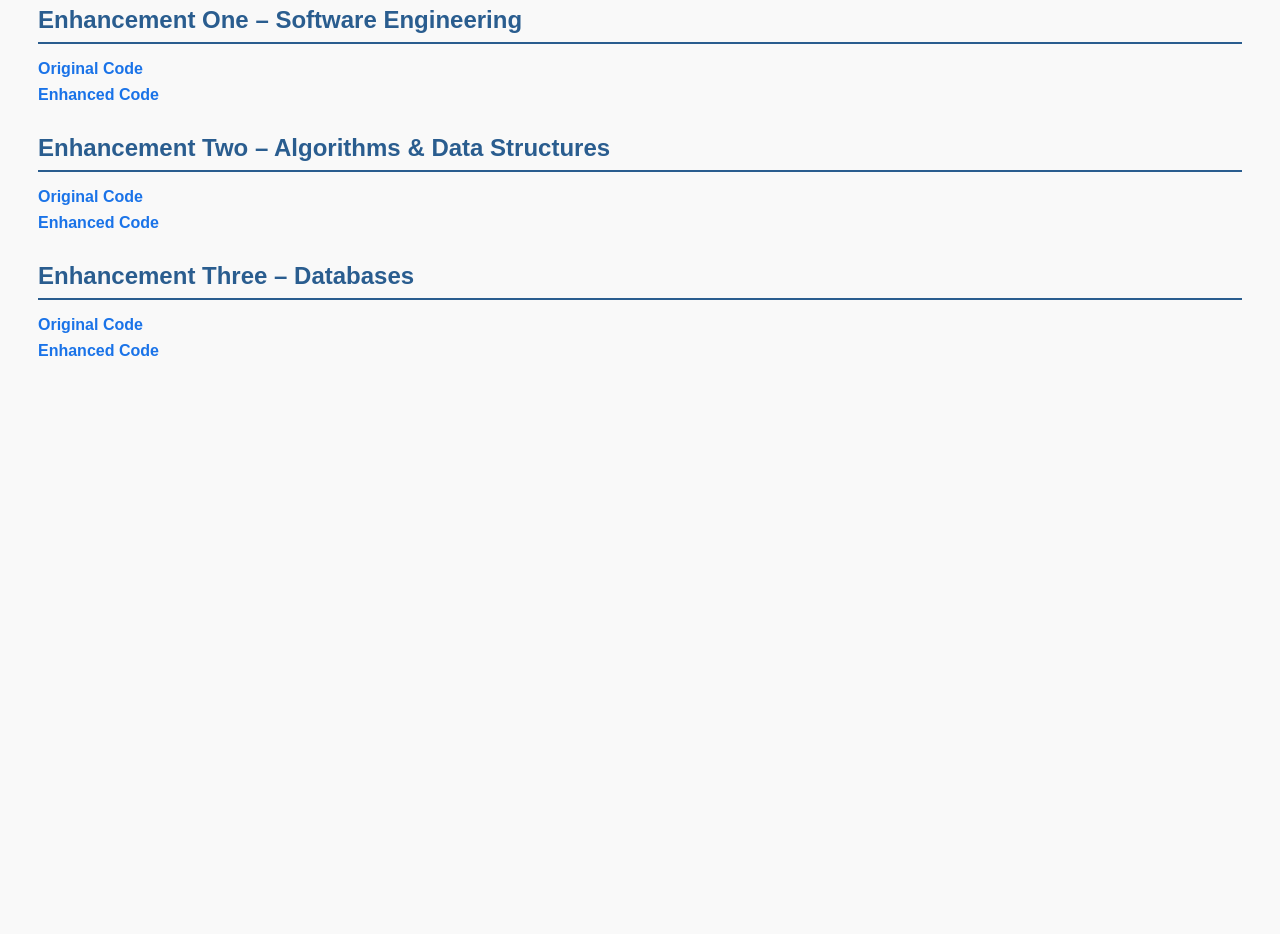
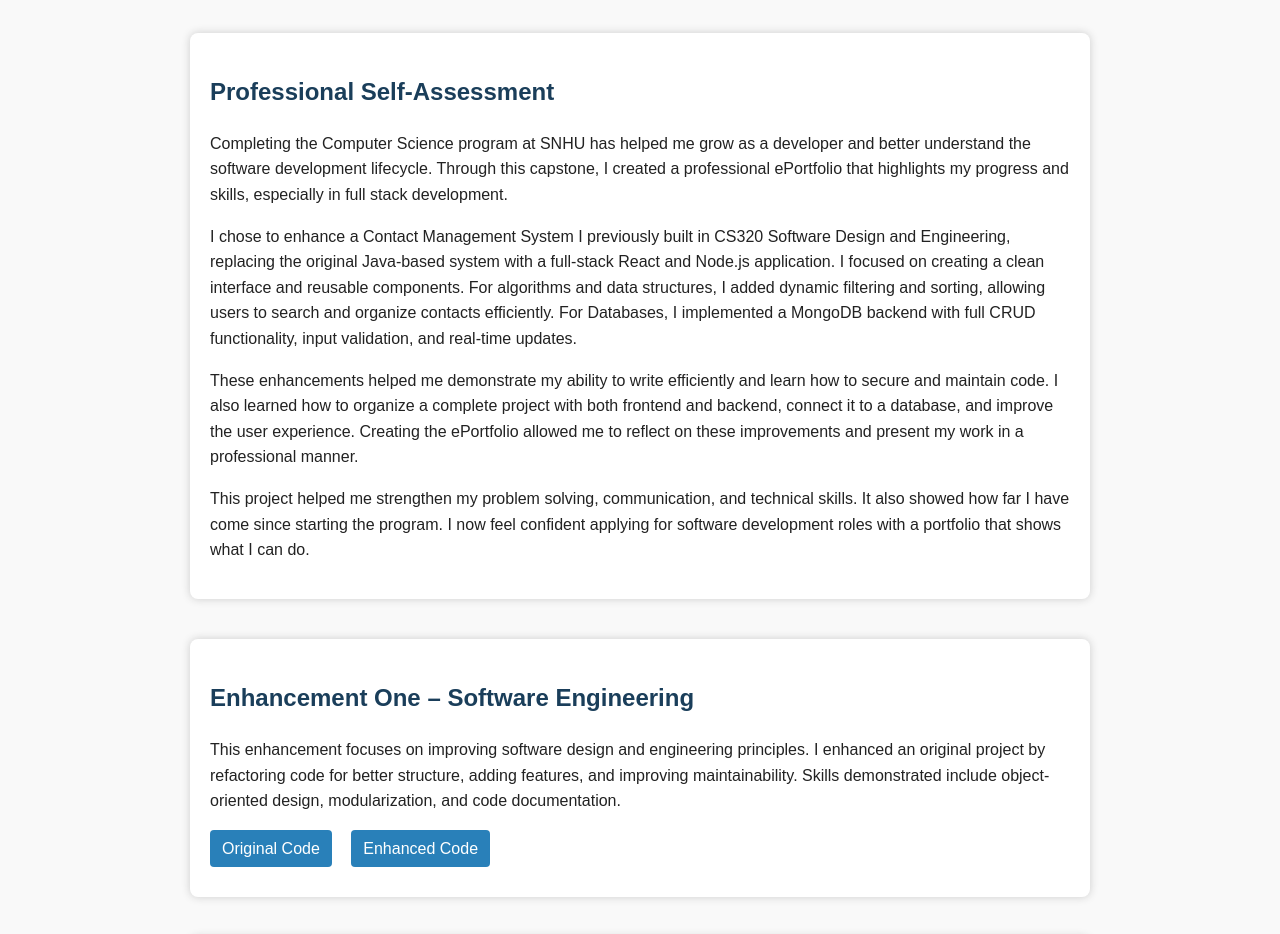
Before and after one commit to Jasleen5911/cs499-portfolio, a plain HTML site: page index.html in a window 1280 px wide. Shown: the part 130-1064 px from the top of the page. Before the commit the page ends 800 px from the top, so only its background shows below. Drawn offline with Linux system fonts and the light colour scheme.

Commit message:
Update homepage with professional self-assessment and enhancement info

```diff
--- a/index.html
+++ b/index.html
@@ -1,71 +1,123 @@
 <!DOCTYPE html>
-<html lang='en'>
+<html lang="en">
 <head>
-  <meta charset='UTF-8'>
+  <meta charset="UTF-8" />
   <title>CS 499 ePortfolio – Jasleen Kaur</title>
   <style>
     body {
       font-family: Arial, sans-serif;
-      padding: 30px;
+      max-width: 900px;
+      margin: 30px auto;
       background: #f9f9f9;
       color: #222;
+      line-height: 1.6;
+      padding: 20px;
+    }
+    h1, h2, h3 {
+      color: #1a3e5a;
     }
     h1 {
       text-align: center;
       margin-bottom: 40px;
-      color: #1a3e5a;
     }
-    .section {
-      margin-bottom: 30px;
-    }
-    .section h2 {
-      color: #2a5d8f;
-      border-bottom: 2px solid #2a5d8f;
-      padding-bottom: 8px;
-      margin-bottom: 15px;
+    section {
+      margin-bottom: 40px;
+      background: #fff;
+      padding: 20px;
+      border-radius: 8px;
+      box-shadow: 0 0 8px #ccc;
     }
     ul {
-      list-style-type: none;
-      padding-left: 0;
-    }
-    li {
-      margin-bottom: 8px;
+      margin-left: 20px;
     }
     a {
-      color: #1a73e8;
+      color: #2980b9;
       text-decoration: none;
-      font-weight: bold;
     }
     a:hover {
       text-decoration: underline;
     }
+    .artifact-links a {
+      display: inline-block;
+      margin-right: 15px;
+      margin-bottom: 10px;
+      padding: 6px 12px;
+      background-color: #2980b9;
+      color: white;
+      border-radius: 4px;
+    }
+    .artifact-links a:hover {
+      background-color: #1a5276;
+    }
   </style>
 </head>
 <body>
+
   <h1>CS 499 ePortfolio – Jasleen Kaur</h1>
 
-  <div class='section'>
+  <section>
+    <h2>Professional Self-Assessment</h2>
+    <p>
+      Completing the Computer Science program at SNHU has helped me grow as a developer and better understand the software development lifecycle.
+      Through this capstone, I created a professional ePortfolio that highlights my progress and skills, especially in full stack development.
+    </p>
+    <p>
+      I chose to enhance a Contact Management System I previously built in CS320 Software Design and Engineering,
+      replacing the original Java-based system with a full-stack React and Node.js application.
+      I focused on creating a clean interface and reusable components.
+      For algorithms and data structures, I added dynamic filtering and sorting, allowing users to search and organize contacts efficiently.
+      For Databases, I implemented a MongoDB backend with full CRUD functionality, input validation, and real-time updates.
+    </p>
+    <p>
+      These enhancements helped me demonstrate my ability to write efficiently and learn how to secure and maintain code.
+      I also learned how to organize a complete project with both frontend and backend, connect it to a database, and improve the user experience.
+      Creating the ePortfolio allowed me to reflect on these improvements and present my work in a professional manner.
+    </p>
+    <p>
+      This project helped me strengthen my problem solving, communication, and technical skills.
+      It also showed how far I have come since starting the program.
+      I now feel confident applying for software development roles with a portfolio that shows what I can do.
+    </p>
+  </section>
+
+  <section>
     <h2>Enhancement One – Software Engineering</h2>
-    <ul>
-      <li><a href="FinalSubmission/Enhancement_One/Original">Original Code</a></li>
-      <li><a href="FinalSubmission/Enhancement_One/Enhanced">Enhanced Code</a></li>
-    </ul>
-  </div>
+    <p>
+      This enhancement focuses on improving software design and engineering principles.
+      I enhanced an original project by refactoring code for better structure, adding features, and improving maintainability.
+      Skills demonstrated include object-oriented design, modularization, and code documentation.
+    </p>
+    <div class="artifact-links">
+      <a href="FinalSubmission/Enhancement_One/Original" target="_blank">Original Code</a>
+      <a href="FinalSubmission/Enhancement_One/Enhanced" target="_blank">Enhanced Code</a>
+    </div>
+  </section>
 
-  <div class='section'>
-    <h2>Enhancement Two – Algorithms & Data Structures</h2>
-    <ul>
-      <li><a href="FinalSubmission/Enhancement_Two/Original">Original Code</a></li>
-      <li><a href="FinalSubmission/Enhancement_Two/Enhanced">Enhanced Code</a></li>
-    </ul>
-  </div>
+  <section>
+    <h2>Enhancement Two – Algorithms and Data Structures</h2>
+    <p>
+      This enhancement improves algorithmic efficiency and incorporates advanced data structures.
+      I optimized existing algorithms for performance and added complex data handling techniques.
+      This demonstrates my ability to design and implement effective computing solutions.
+    </p>
+    <div class="artifact-links">
+      <a href="FinalSubmission/Enhancement_Two/Original" target="_blank">Original Code</a>
+      <a href="FinalSubmission/Enhancement_Two/Enhanced" target="_blank">Enhanced Code</a>
+    </div>
+  </section>
 
-  <div class='section'>
+  <section>
     <h2>Enhancement Three – Databases</h2>
-    <ul>
-      <li><a href="FinalSubmission/Enhancement_Three/Original">Original Code</a></li>
-      <li><a href="FinalSubmission/Enhancement_Three/Enhanced">Enhanced Code</a></li>
-    </ul>
-  </div>
+    <p>
+      This enhancement showcases my skills in database design and management.
+      I added advanced querying, data mining, and integration of a full-stack solution using databases.
+      This section demonstrates my competence in building data-driven applications.
+    </p>
+    <div class="artifact-links">
+      <a href="FinalSubmission/Enhancement_Three/Original" target="_blank">Original Code</a>
+      <a href="FinalSubmission/Enhancement_Three/Enhanced" target="_blank">Enhanced Code</a>
+    </div>
+  </section>
+
 </body>
 </html>
```
